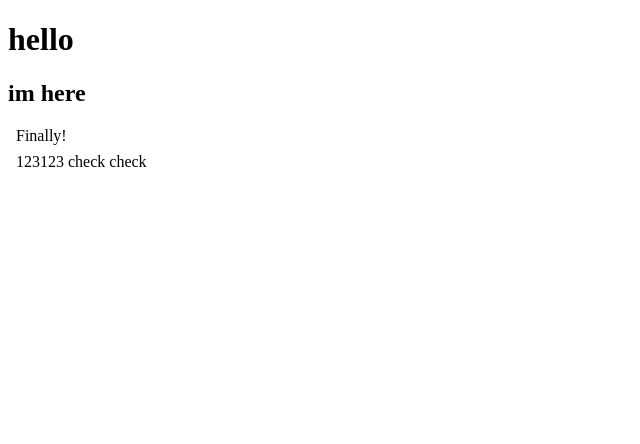
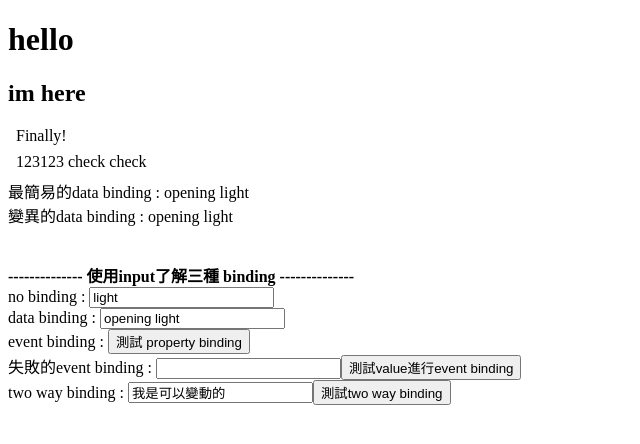
Before and after one commit to bohung/pixroller, an Angular app: page / in a window 1280 px wide. Shown: the top 444 px of the page, without its empty margins (0-640 px from the left). Built offline with nearby package versions, Linux system fonts and the light colour scheme.

Commit message:
0503mergemaster

```diff
--- a/src/app/app.component.html
+++ b/src/app/app.component.html
@@ -3,3 +3,4 @@
 <body>Finally!
 </body>
 <body>123123 check check</body>
+<app-databinding-example></app-databinding-example>
--- a/src/app/app.component.ts
+++ b/src/app/app.component.ts
@@ -7,4 +7,5 @@ import { Component } from '@angular/core';
 })
 export class AppComponent {
   title = 'pixroller';
+
 }
--- /dev/null
+++ b/src/app/databinding-example/databinding-example.component.css
@@ -0,0 +1,3 @@
+.bold {
+    font-weight:bold;
+}
--- /dev/null
+++ b/src/app/databinding-example/databinding-example.component.html
@@ -0,0 +1,38 @@
+<div>
+    <div>
+        最簡易的data binding : <span>{{light}}</span><!-- 一般簡易的databinding-->
+    </div>
+    <div>
+        變異的data binding : <span class="fullname" [innerText]="light"></span>
+    </div>
+</div>
+<br>&nbsp;
+<div>
+    <div class="bold">
+        -------------- 使用input了解三種 binding --------------
+    </div>
+    <div>
+        <div>
+            no binding : <input type="text" value="light"><!--input的value寫什麼字就是什麼字-->
+            <br>
+            data binding : <input type="text" [value]="light"><!--加上中括號，代表會將資料傳到網頁，也就是變數從ts傳到html-->
+            <br>
+            event binding : <button (click)="demo1()">測試 property binding</button><!--加上小括號，代表會將網頁傳到資料，也就是變數從html傳到ts-->
+            <br>
+            失敗的event binding : <input type="text" (value)="light"><!-- 因為value這個屬性只能接受data binding --><button (click)="demo1()">測試value進行event binding</button>
+        </div>
+        <!-- ngModel使用 -->
+        <div>
+            two way binding : <input type="text" [(ngModel)]="ngModelLight">
+            <button (click)="demo2()">測試two way binding</button>
+        </div>
+    </div>
+</div>
+
+
+<!-- innerHTML綁定說明 -->
+<!-- {{innerHTMLbinding}}
+<span [innerHTML]="innerHTMLbinding"></span>
+<span [innerHTML]="innerHTMLbinding | safe:'html'"></span> -->
+
+<!-- ngFor & ngIf -->
--- /dev/null
+++ b/src/app/databinding-example/databinding-example.component.ts
@@ -0,0 +1,31 @@
+import { Component, OnInit } from '@angular/core';
+
+@Component({
+  selector: 'app-databinding-example',
+  templateUrl: './databinding-example.component.html',
+  styleUrls: ['./databinding-example.component.css']
+})
+export class DatabindingExampleComponent implements OnInit {
+  light = "opening light"
+
+  ngModelLight = '我是可以變動的'
+
+  innerHTMLbinding = "<sup style='color:red'> fighfig </sup>";
+
+
+  constructor() { }
+
+  ngOnInit(): void {
+  }
+
+  demo1(){
+    console.log(this.light)
+  }
+
+  demo2(){
+    console.log(this.ngModelLight)
+  }
+
+
+
+}
--- /dev/null
+++ b/src/app/safe.pipe.ts
@@ -0,0 +1,15 @@
+import { Pipe, PipeTransform } from "@angular/core";
+import { DomSanitizer } from "@angular/platform-browser";
+
+@Pipe({
+    name: 'safe'
+  })
+export class SafePipe implements PipeTransform{
+
+    constructor(protected sanitizer: DomSanitizer) {}
+
+    transform(value: any, ...args: any[]) {
+        return this.sanitizer.bypassSecurityTrustHtml(value);
+    }
+
+}
```
Also changed, not shown: src/app/app.module.ts (+9 -2 lines).
